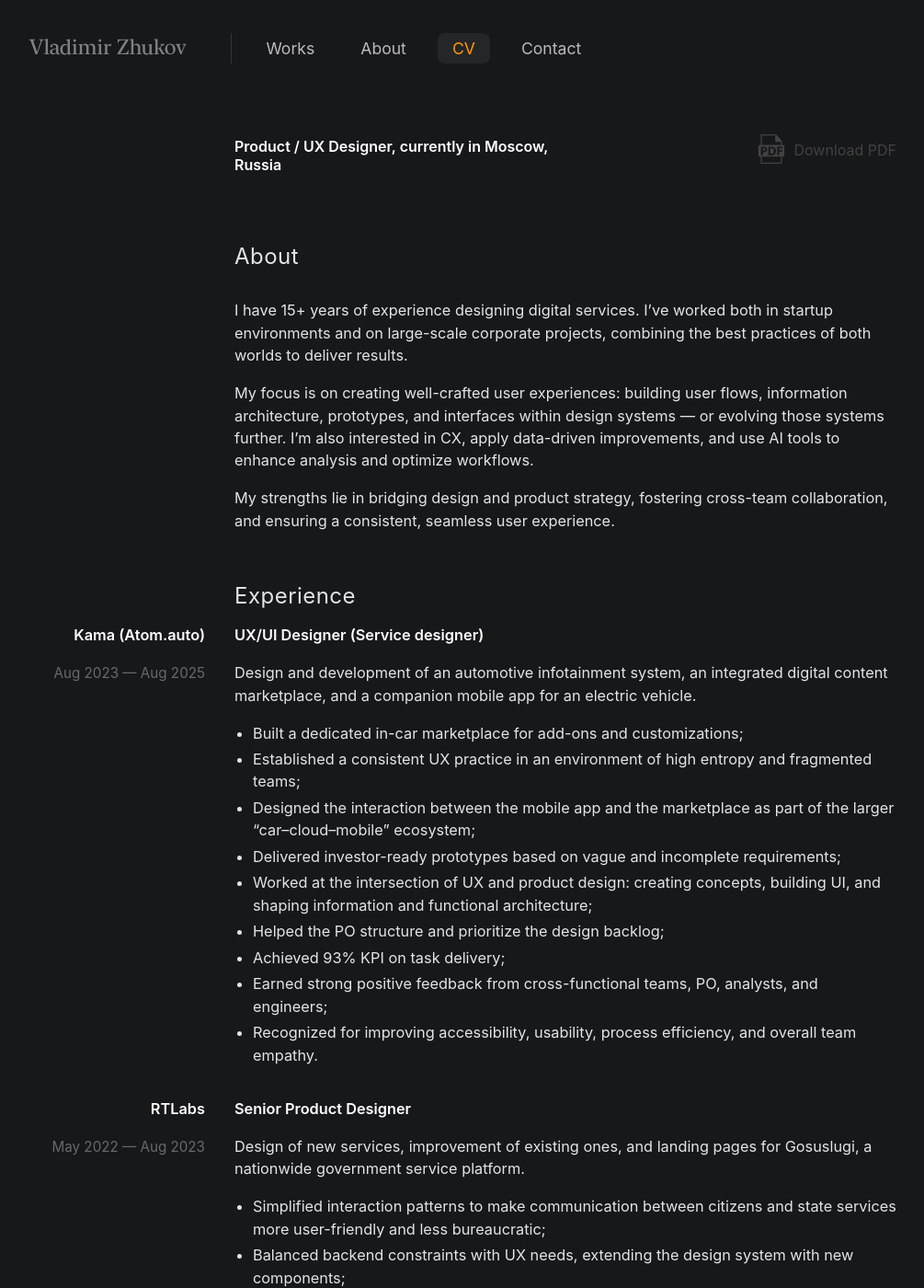
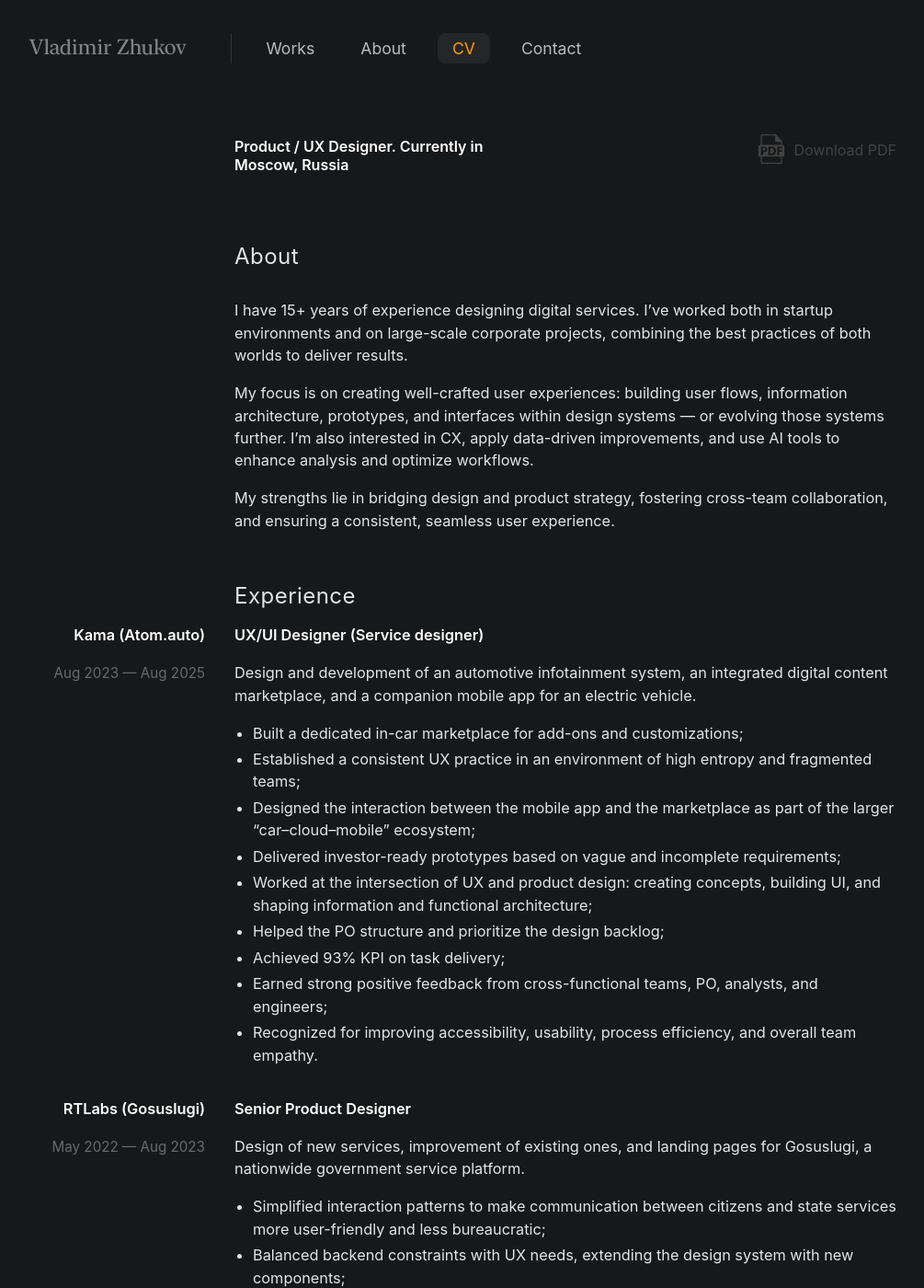
Before and after one commit to uxiscool/experience, a Jekyll site: the page built from cv.md, in a window 1280 px wide and 1400 px high. Shown: the whole window at 92% size, without its empty margins (25-1030 px from the left). Built offline with Jekyll 4.4.1, drawn with Linux system fonts in a browser that asks for light colours.

Commit message:
Add files via upload

```diff
--- a/cv.md
+++ b/cv.md
@@ -5,7 +5,7 @@ permalink: /cv/
 ---
 <div class="container">
 <header class="cv-head">
-  <div class="cv-title">Product / UX Designer, currently in Moscow, Russia</div>
+  <div class="cv-title">Product / UX Designer. Currently in Moscow, Russia</div>
  <p class="cv-download disabled-text">
   <a href="{{ site.baseurl }}/ui/vladimir_zhukov_eng.pdf" aria-disabled="true"> <img class="cv-download-icon" src="{{ site.baseurl }}/ui/icon_pdf.svg" alt="PDF" width="32" height="32" style="vertical-align:middle; margin-right:8px;">Download PDF</a>
 </p>
@@ -43,7 +43,7 @@ permalink: /cv/
     </div>
     <!-- Job: RTLABS -->
     <div class="cv-rail">
-      <span class="cv-company">RTLabs</span><br>
+      <span class="cv-company">RTLabs (Gosuslugi)</span><br>
       <span class="cv-dates">May 2022 — Aug 2023</span>
     </div>
     <div class="cv-right">
```
